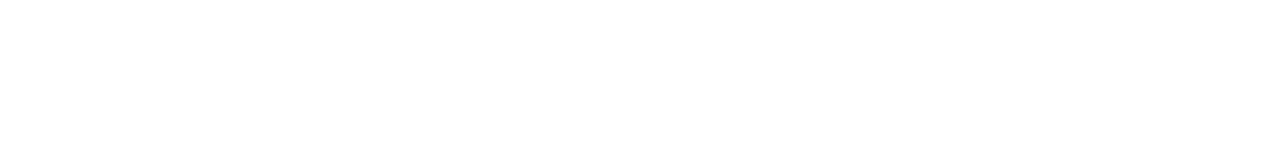
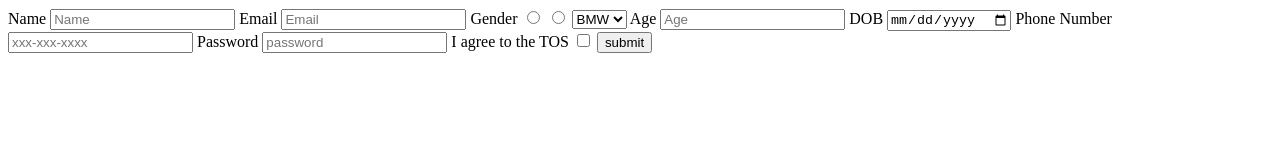
Before and after one commit to acciojob/signup-form-car-Shivu150199, a website: page main.html in a window 1280 px wide. Drawn offline with Linux system fonts and the light colour scheme.

Commit message:
created a submission

```diff
--- a/main.html
+++ b/main.html
@@ -7,6 +7,61 @@
 </head>
 
 <body>
+
+	    <form method="post">
+
+<label for="name">Name</label>
+<input type="text" id="name" required placeholder="Name">
+
+
+
+<label for="email">Email</label>
+<input type="email" required placeholder="Email">
+
+
+
+<label for="gender">Gender</label>
+<input type="radio" required id="gender_m" value="male" name="gender">
+<input type="radio" required id="gender_f" value="female" name="gender">
+
+
+
+<select name="cars" id="cars" placeholder="--Please choose an option--">
+
+<option value="bmw">BMW</option>
+<option value="buggati">BBT</option>
+<option value="merced">benz</option>
+
+</select>
+
+
+
+<label for="age">Age</label>
+<input type="number" id="age" required placeholder="Age">
+
+
+
+<label for="dob">DOB</label>
+<input type="date" required id="dob" >
+
+
+
+<label for="tel">Phone Number</label>
+<input type="tel" placeholder="xxx-xxx-xxxx" id="tel" >
+
+
+
+<label for="password">Password</label>
+<input type="password" required id="password" placeholder="password">
+
+
+
+<label for="tos">I agree to the TOS</label>
+<input type="checkbox" required id="tos">
+
+  <button type="submit">submit</button>
+    </form>
+
 	<!-- the entire body must be written by student -->
     <script type="text/javascript" src="./script.js">
 </script>
```
